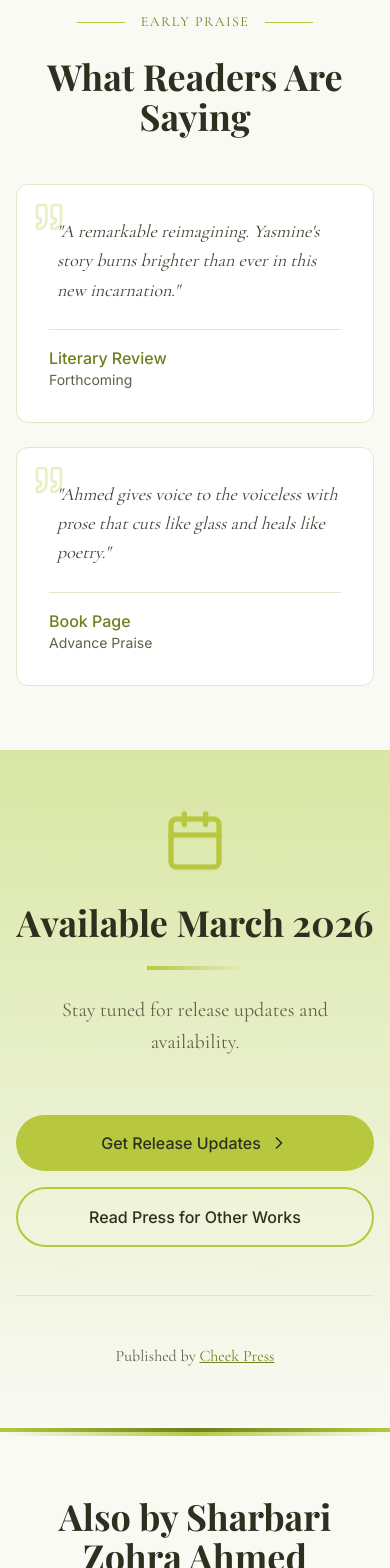
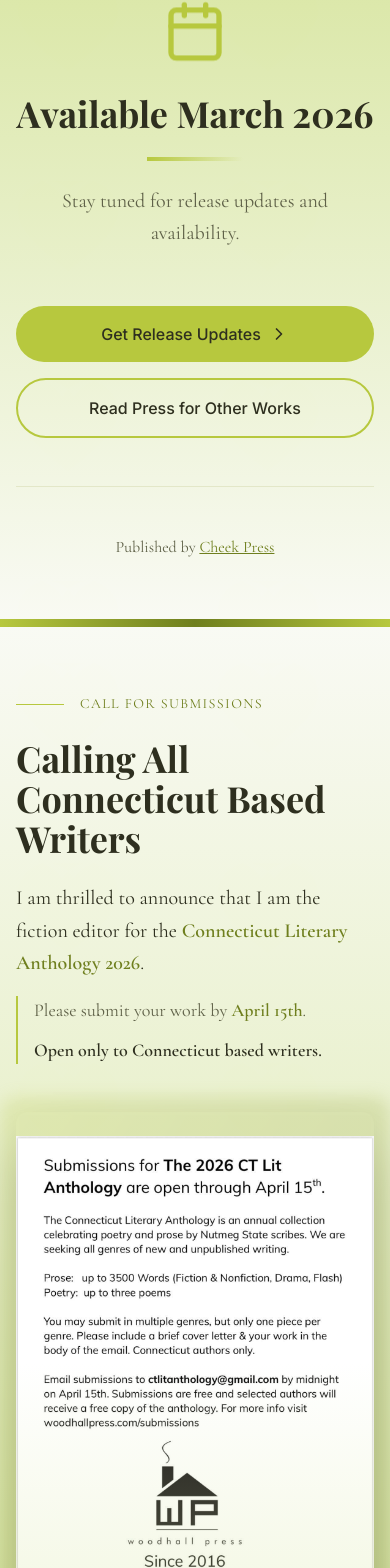
Before and after one commit to MuhammadHasan440/sharbari-zohra-ahmed, a Next.js app: page /special-announcement in a window 390 px wide. Shown: the part 3154-4722 px from the top of the page. Built offline with nearby package versions, Linux system fonts and the light colour scheme; a web font is replaced by a local one.

Commit message:
update announcement page

```diff
--- a/app/special-announcement/page.tsx
+++ b/app/special-announcement/page.tsx
@@ -2,7 +2,7 @@
 
 import Link from "next/link"
 import Image from "next/image"
-import { Star, Quote, BookOpen, Award, Newspaper, ChevronRight, Globe, Calendar, Sparkles, Heart, Flame } from "lucide-react"
+import { Star, Quote, BookOpen, Award, Newspaper, ChevronRight, Globe, Calendar, Sparkles, Heart, Flame, PenTool } from "lucide-react"
 import { Header } from "@/components/header"
 import { Footer } from "@/components/footer"
 import { SectionContainer } from "@/components/section-container"
@@ -354,49 +354,6 @@ export default function AnnouncementPage() {
             </div>
           </SectionContainer>
 
-          {/* Early Praise Section */}
-          <SectionContainer className="bg-[#F9FAF4] relative overflow-hidden">
-            {/* Pattern overlay */}
-            <div className="absolute inset-0 opacity-10 leaf-bg"></div>
-
-            <div className="relative z-10 space-y-12">
-              <div className="text-center space-y-6">
-                <div className="inline-flex items-center gap-4">
-                  <div className="h-px w-12 bg-[#B7C83E]"></div>
-                  <span className="font-cormorant text-[#6F7F1E] tracking-widest text-sm">EARLY PRAISE</span>
-                  <div className="h-px w-12 bg-[#B7C83E]"></div>
-                </div>
-                <h2 className="text-4xl md:text-5xl font-bold text-[#2E2F1F]">
-                  What Readers Are Saying
-                </h2>
-              </div>
-
-              <div className="grid grid-cols-1 md:grid-cols-2 gap-6 max-w-4xl mx-auto">
-                {earlyPraise.map((item, index) => (
-                  <div
-                    key={index}
-                    className="group relative p-8 bg-white rounded-xl border border-[#E3E7C8] hover:border-[#B7C83E] transition-all duration-500 animate-slide-up"
-                    style={{ animationDelay: `${index * 100 + 200}ms` }}
-                  >
-                    <Quote className="absolute top-4 left-4 w-8 h-8 text-[#B7C83E]/30" />
-
-                    <blockquote className="text-lg text-[#2E2F1F]/90 leading-relaxed italic mb-6 font-cormorant pl-2">
-                      "{item.text}"
-                    </blockquote>
-
-                    <div className="border-t border-[#E3E7C8] pt-4">
-                      <p className="font-medium text-[#6F7F1E]">{item.author}</p>
-                      <p className="text-sm text-[#5F6148]">{item.publication}</p>
-                    </div>
-
-                    {/* Hover effect */}
-                    <div className="absolute inset-0 bg-gradient-to-br from-[#B7C83E]/0 via-[#B7C83E]/10 to-[#B7C83E]/0 opacity-0 group-hover:opacity-100 transition-opacity duration-500 rounded-xl"></div>
-                  </div>
-                ))}
-              </div>
-            </div>
-          </SectionContainer>
-
           {/* Release Information Section */}
           <SectionContainer className="bg-gradient-to-b from-[#D9E6A3] to-[#F9FAF4] relative overflow-hidden">
             {/* Bottom decorative border */}
@@ -450,6 +407,74 @@ export default function AnnouncementPage() {
                     Cheek Press
                   </Link>
                 </p>
+              </div>
+            </div>
+          </SectionContainer>
+
+          {/* Connecticut Literary Anthology Call for Submissions */}
+          <SectionContainer className="bg-gradient-to-b from-[#F9FAF4] to-[#D9E6A3] relative overflow-hidden">
+            {/* Top and bottom decorative borders */}
+            <div className="absolute top-0 left-0 right-0 h-1 bg-gradient-to-r from-[#B7C83E] via-[#6F7F1E] to-[#B7C83E]"></div>
+            <div className="absolute bottom-0 left-0 right-0 h-1 bg-gradient-to-r from-[#B7C83E] via-[#6F7F1E] to-[#B7C83E]"></div>
+
+            {/* Pattern overlay */}
+            <div className="absolute inset-0 opacity-10 leaf-bg"></div>
+
+            <div className="relative z-10">
+              <div className="grid grid-cols-1 lg:grid-cols-2 gap-12 items-center">
+                {/* Image */}
+                <div className="relative group order-2 lg:order-1">
+  {/* Olive frame effect */}
+  <div className="absolute -inset-4 bg-gradient-to-br from-[#B7C83E] to-[#6F7F1E] rounded-2xl blur opacity-20 group-hover:opacity-40 transition-opacity duration-700"></div>
+
+  <div className="relative w-full h-[500px] md:h-[600px] rounded-xl overflow-hidden shadow-2xl transform group-hover:scale-[1.02] transition-all duration-700">
+    <Image
+      src="/images/new-ann.jpg"
+      alt="Connecticut Literary Anthology 2026"
+      fill
+      className="object-contain"
+      sizes="(max-width: 768px) 100vw, 50vw"
+      priority
+    />
+
+    {/* Olive shine effect */}
+    <div className="absolute inset-0 bg-gradient-to-t from-[#D9E6A3]/30 via-transparent to-transparent"></div>
+    <div className="absolute inset-0 bg-gradient-to-r from-transparent via-white/20 to-transparent translate-x-[-100%] group-hover:translate-x-[100%] transition-transform duration-1000"></div>
+  </div>
+</div>
+
+                {/* Content */}
+                <div className="space-y-8 order-1 lg:order-2">
+                  <div className="space-y-6">
+                    <div className="inline-flex items-center gap-4">
+                      <div className="h-px w-12 bg-[#B7C83E]"></div>
+                      <span className="font-cormorant text-[#6F7F1E] tracking-widest text-sm">CALL FOR SUBMISSIONS</span>
+                    </div>
+
+                    <h2 className="text-4xl md:text-5xl font-bold text-[#2E2F1F]">
+                      Calling All Connecticut Based Writers
+                    </h2>
+
+                    <div className="space-y-4">
+                      <p className="text-xl text-[#2E2F1F] font-cormorant leading-relaxed">
+                        I am thrilled to announce that I am the fiction editor for the{" "}
+                        <span className="font-bold text-[#6F7F1E]">Connecticut Literary Anthology 2026</span>.
+                      </p>
+
+                      <div className="pl-4 border-l-2 border-[#B7C83E] space-y-3">
+                        <p className="text-lg text-[#5F6148] font-cormorant">
+                          Please submit your work by{" "}
+                          <span className="font-bold text-[#6F7F1E]">April 15th</span>.
+                        </p>
+                        <p className="text-lg text-[#5F6148] font-cormorant">
+                          <span className="font-bold text-[#2E2F1F]">Open only to Connecticut based writers.</span>
+                        </p>
+                      </div>
+                    </div>
+
+
+                  </div>
+                </div>
               </div>
             </div>
           </SectionContainer>
```
Also changed, not shown: public/images/new-ann.jpg (added).
